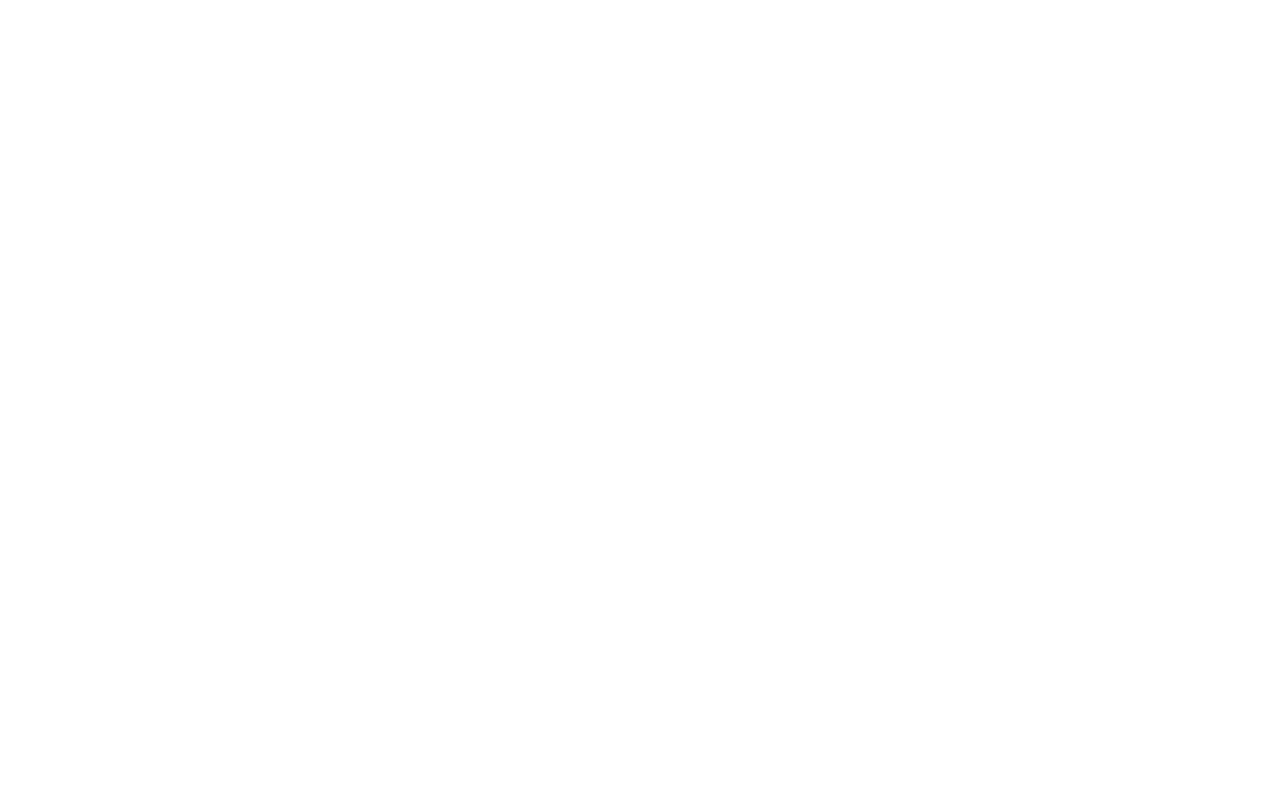
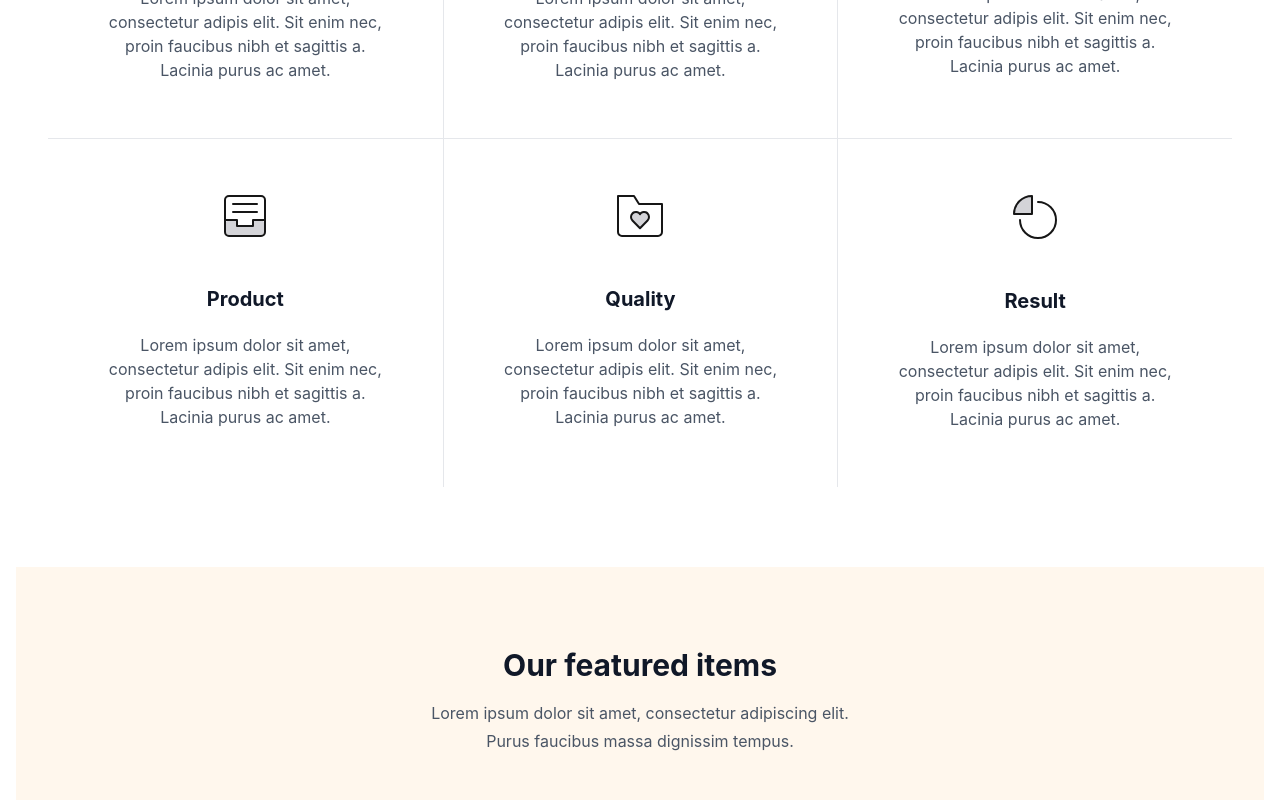
Before and after one commit to NellitG/react_template, a React (Vite) app in the folder app/: page / in a window 1280 px wide. Shown: the part 1340-2140 px from the top of the page. Before the commit the page ends 848 px from the top, so only its background shows below. Built offline with nearby package versions, Linux system fonts and the light colour scheme.

Commit message:
Add Feature and Ecoommerce components to AppRoutes for improved navigation

```diff
--- a/app/src/routes/AppRoutes.jsx
+++ b/app/src/routes/AppRoutes.jsx
@@ -6,6 +6,8 @@
 import ProtectedRoute from "../components/ProtectedRoute";
 import Login from "../pages/Login";
 import AdminPage from "../pages/AdminPage";
+import Feature from "../pages/Feature";
+import Ecoommerce from "../pages/Ecoommerce";
 
 
 
@@ -21,6 +23,8 @@
           element={
             <MainLayout>
               <Home />
+              <Feature />
+              <Ecoommerce />
             </MainLayout>
           }
         />
```
